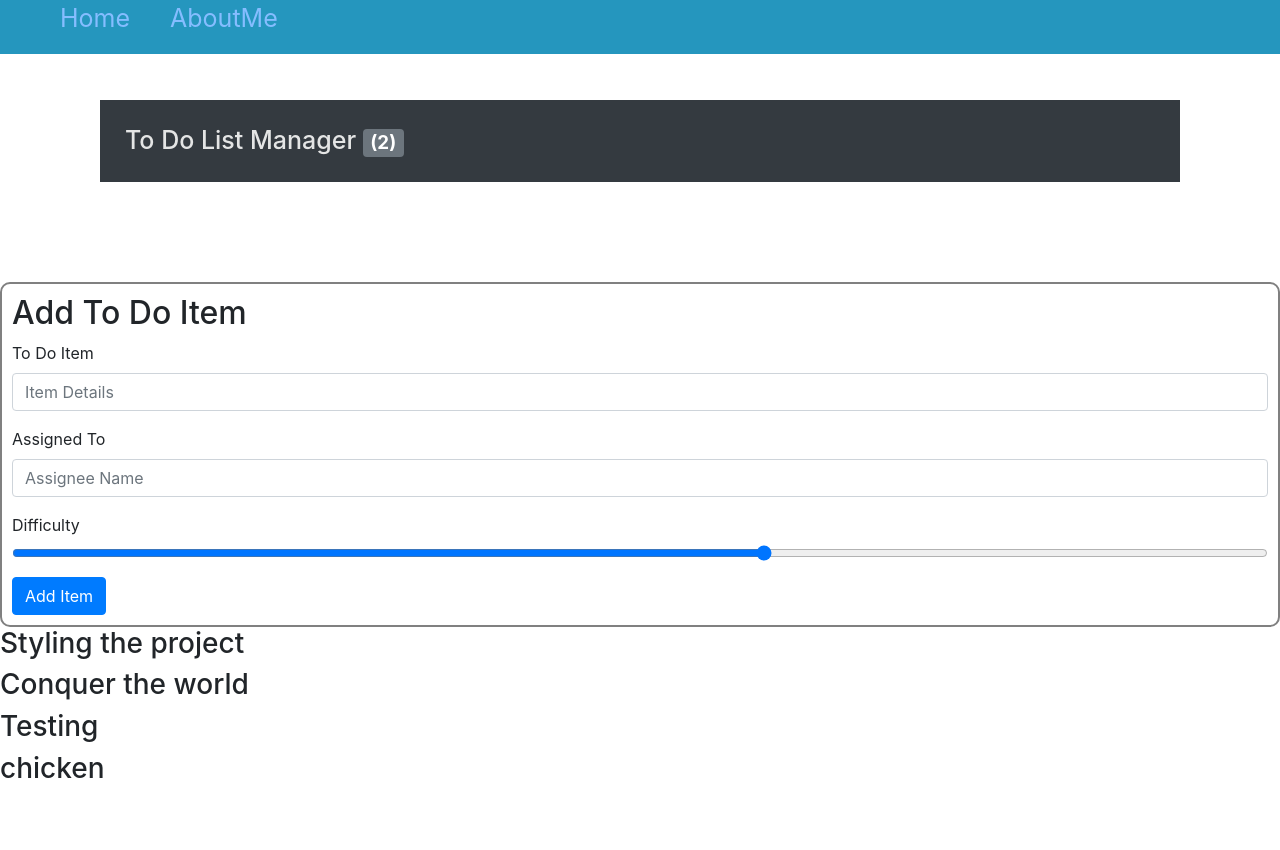
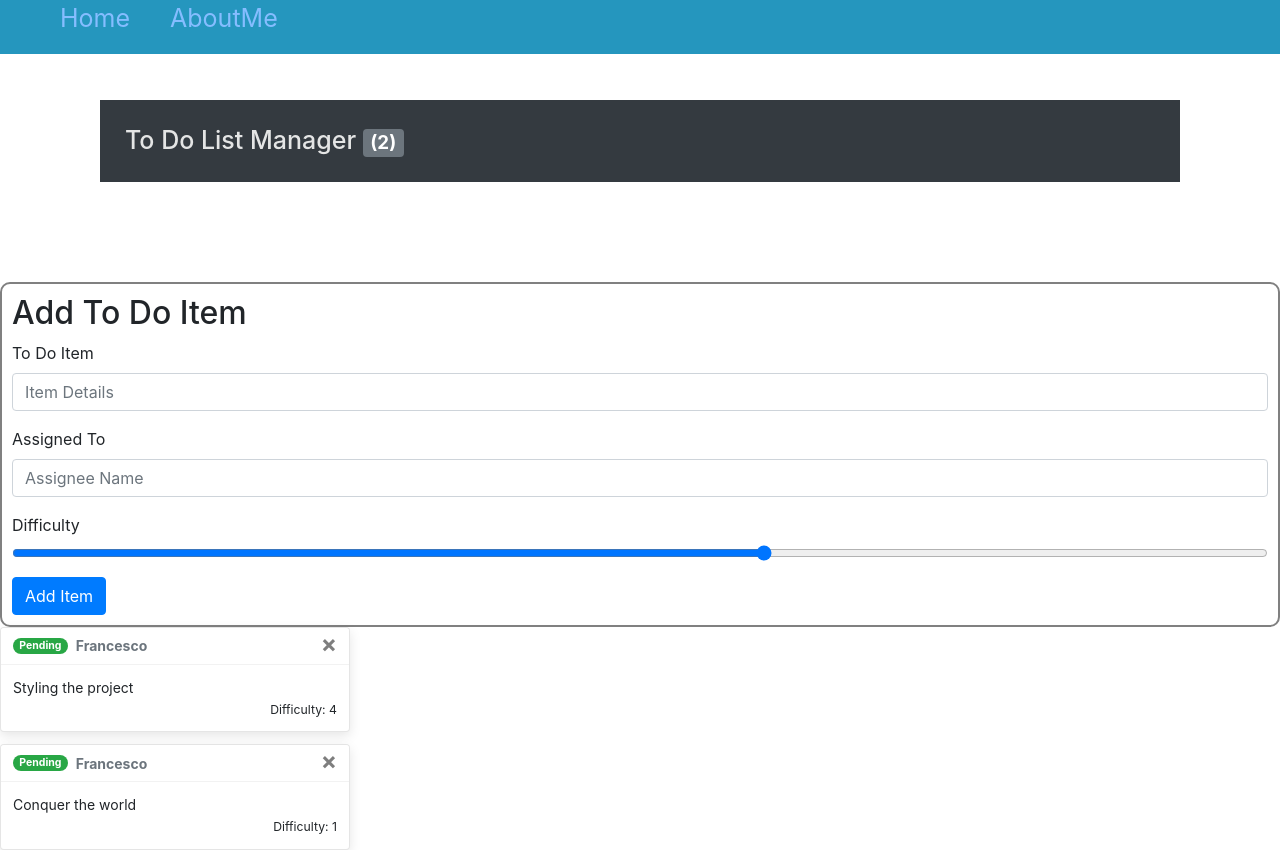
Before and after one commit to jmcia2020/ReactToDo, a React (Create React App) app: page / in a window 1280 px wide. Shown: the top 850 px of the page. Before the commit the page ends 800 px from the top, so only its background shows below. Built offline with nearby package versions, Linux system fonts and the light colour scheme.

Commit message:
Style our list as toast

```diff
--- a/src/ToDoList.js
+++ b/src/ToDoList.js
@@ -1,3 +1,6 @@
+import Badge from 'react-bootstrap/Badge';
+import Toast from 'react-bootstrap/Toast';
+
 const list = [
     {
         "id": 37,
@@ -44,7 +47,21 @@ function ToDoItem(props)
 {
     const { todo } = props;
 
+    const pillText = todo.completed ? 'Complete' : 'Pending';
+    const pillVariant = todo.completed ? 'danger' : 'success';
+
     return (
-        <h3>{todo.title}</h3>
+        <Toast>
+            <Toast.Header>
+                <Badge pill variant={pillVariant}>{pillText}</Badge>
+                <strong class="ml-2 mr-auto">{todo.assignedTo}</strong>
+            </Toast.Header>
+            <Toast.Body>
+                {todo.title}
+                <div className="text-right">
+                    <small>Difficulty: {todo.difficulty}</small>
+                </div>
+            </Toast.Body>
+        </Toast>
     )
 }
```
